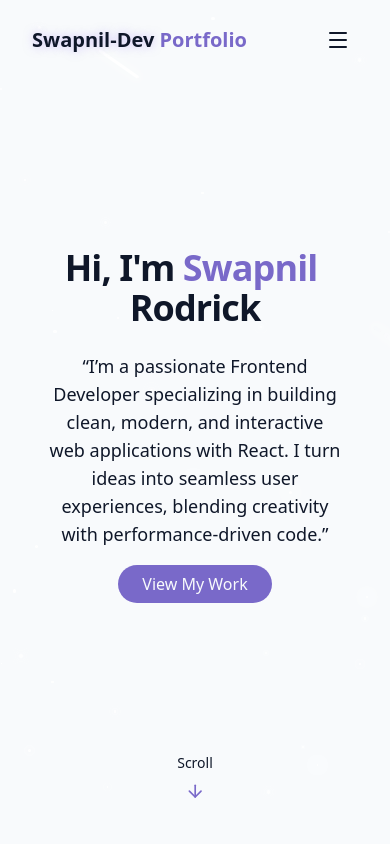
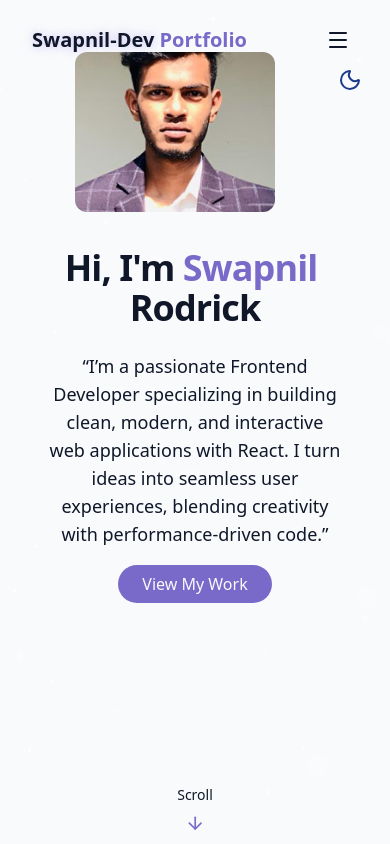
Before and after one commit to swapnil-dev-pro/My-Porfolio, a React (Vite) app: page / in a window 390 px wide. Shown: the top 844 px of the page. Built offline with nearby package versions, Linux system fonts and the light colour scheme.

Commit message:
some changes

```diff
--- a/src/components/HeroSection.jsx
+++ b/src/components/HeroSection.jsx
@@ -30,10 +30,10 @@ export const HeroSection = () => {
           </p>
 
         <div className="relative">
-            <Tilt className="absolute top-[-300px] left-[-400px]">
+            <Tilt className="absolute top-[-520px] left-[27px]   md:top-[-300px] md:left-[-320px]">
             <img
                src={myPhoto} alt="Me"
-              className="w-55 h-60 md:w-80 md:h-100 rounded-xl object-cover shadow-4xl"
+              className="w-50 h-40 md:w-80 md:h-100 rounded-xl object-cover shadow-4xl"
             />
           </Tilt>
         </div>
@@ -43,7 +43,7 @@ export const HeroSection = () => {
         </div>
       </div>
 
-      <div className="absolute bottom-8 left-1/2 transform -translate-x-1/2 flex flex-col items-center animate-bounce">
+      <div className="absolute bottom-0 md:bottom-8 left-1/2 transform -translate-x-1/2 flex flex-col items-center animate-bounce">
         <span className="text-sm text-muted-foreground mb-2"> Scroll </span>
         <ArrowDown className="h-5 w-5 text-primary" />
       </div>
--- a/src/pages/ThemeToggle.jsx
+++ b/src/pages/ThemeToggle.jsx
@@ -32,9 +32,10 @@ export const ThemeToggle = () => {
     <button
       onClick={toggleTheme}
       className={cn(
-        "fixed max-sm:hidden top-5 right-5 z-50 p-2 rounded-full transition-colors duration-300",
+        "fixed top-15 md:top-5 right-5 z-50 p-2 rounded-full transition-colors duration-300",
         "focus:outlin-hidden"
       )}
+      // max-sm:hidden
     >
       {isDarkMode ? (
         <Sun className="h-6 w-6 text-yellow-300" />
```
